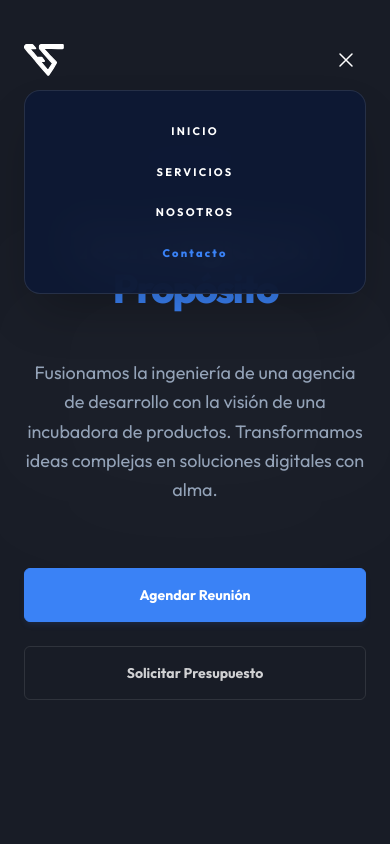
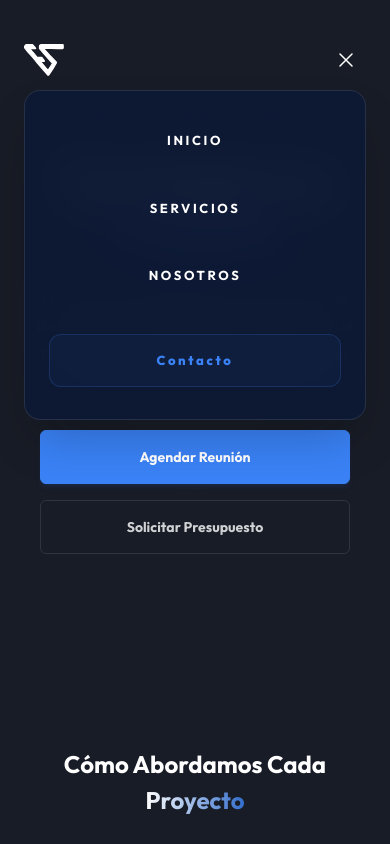
Before and after one commit to MarianoRicoy/tws-landing, a Next.js app: page / in a window 390 px wide. Both pictures are taken after a click on the button 346 px from the left and 60 px from the top of the page. Shown: the top 844 px of the page. Built offline with nearby package versions, Linux system fonts and the light colour scheme.

Commit message:
style: optimize mobile responsiveness for Hero, Navbar and ContactModal

```diff
--- a/components/ContactModal.tsx
+++ b/components/ContactModal.tsx
@@ -146,32 +146,32 @@ const ContactModal: React.FC<ContactModalProps> = ({ isOpen, onClose }) => {
   };
 
   return (
-    <div onClick={handleClose} className="fixed inset-0 z-50 flex items-start justify-center bg-[#181C26]/80 backdrop-blur-md p-4 overflow-y-auto pt-20 pb-10 transition-all duration-300">
-      <div onClick={(e) => e.stopPropagation()} className="relative w-full max-w-5xl bg-[#0F1219]/90 backdrop-blur-xl rounded-3xl border border-white/10 shadow-2xl overflow-hidden transition-all duration-500">
+    <div onClick={handleClose} className="fixed inset-0 z-50 flex items-center justify-center bg-[#181C26]/80 backdrop-blur-md p-4 overflow-y-auto transition-all duration-300">
+      <div onClick={(e) => e.stopPropagation()} className="relative w-full max-w-5xl bg-[#0F1219]/90 backdrop-blur-xl rounded-3xl border border-white/10 shadow-2xl overflow-hidden transition-all duration-500 max-h-[90vh] flex flex-col">
         <button
           onClick={handleClose}
-          className="absolute top-4 right-4 md:top-6 md:right-6 text-[#94a3b8] hover:text-white transition-colors z-20 bg-[#0F1219]/50 p-2 rounded-full md:bg-transparent md:p-0"
+          className="absolute top-4 right-4 md:top-6 md:right-6 text-[#94a3b8] hover:text-white transition-colors z-30 bg-[#0F1219]/50 p-2 rounded-full md:bg-transparent md:p-0"
         >
           <X className="h-6 w-6 md:h-7 md:w-7" />
         </button>
 
-        <div className="flex flex-col-reverse md:grid md:grid-cols-12 min-h-[500px] md:min-h-0">
-          {/* Left Column */}
-          <div className="md:col-span-4 bg-black/30 p-6 md:p-10 flex flex-col justify-between items-center text-center md:items-start md:text-left border-t md:border-t-0 md:border-r border-white/5">
-            <div className="w-full flex flex-col items-center md:items-start">
-              <img src="/Isologo.svg" alt="TWS Isologo" className="h-8 w-auto mb-10 md:h-6 opacity-90" />
+        <div className="flex flex-col md:grid md:grid-cols-12 overflow-y-auto">
+          {/* Left Column - Hidden on very small screens or adjusted */}
+          <div className="hidden md:flex md:col-span-4 bg-black/30 p-10 flex-col justify-between border-r border-white/5">
+            <div className="w-full">
+              <img src="/Isologo.svg" alt="TWS Isologo" className="h-6 w-auto mb-10 opacity-90" />
               <div className="space-y-6 w-full text-left">
                 <ContactInfo icon={Mail} title="Email" value="info@tws.ar" href="mailto:info@tws.ar" />
                 <ContactInfo icon={Linkedin} title="LinkedIn" value="/company/tech-with-soul" href="https://www.linkedin.com/company/tech-with-soul" />
               </div>
             </div>
-            <p className="text-sm font-semibold italic mt-12 md:mt-0 tracking-wide" style={{ color: '#3b82f6', textShadow: '0 0 15px rgba(58, 130, 246, 0.6)' }}>
+            <p className="text-sm font-semibold italic tracking-wide" style={{ color: '#3b82f6', textShadow: '0 0 15px rgba(58, 130, 246, 0.6)' }}>
               Tecnología con Propósito
             </p>
           </div>
 
           {/* Right Column */}
-          <div className="md:col-span-8 p-6 md:p-10 flex flex-col">
+          <div className="col-span-12 md:col-span-8 p-6 md:p-10 flex flex-col">
             {isSent ? (
               <FeedbackState type="success" onClose={handleClose} />
             ) : error ? (
--- a/components/Hero.tsx
+++ b/components/Hero.tsx
@@ -6,33 +6,33 @@ import { useModal } from '@/contexts/ModalContext';
 export default function Hero() {
   const { openModal } = useModal();
   return (
-    <section data-theme="dark" className="relative pt-36 pb-20 md:pt-48 md:pb-32 overflow-hidden">
+    <section data-theme="dark" className="relative pt-28 pb-20 md:pt-48 md:pb-32 overflow-hidden">
       {/* Subtle background glow behind text */}
-      <div className="absolute top-1/2 left-1/2 -translate-x-1/2 -translate-y-1/2 w-[500px] h-[300px] bg-white/[0.02] blur-[100px] rounded-full pointer-events-none z-0"></div>
+      <div className="absolute top-1/2 left-1/2 -translate-x-1/2 -translate-y-1/2 w-[300px] md:w-[500px] h-[300px] bg-white/[0.02] blur-[80px] md:blur-[100px] rounded-full pointer-events-none z-0"></div>
 
       <div className="relative z-10 max-w-7xl mx-auto px-6">
-        <div className="flex flex-col items-center text-center space-y-12">
-          <p className="text-[10px] md:text-xs text-accent-cyan tracking-[0.4em] uppercase font-bold" style={{ textShadow: '0 0 25px rgba(58, 130, 246, 0.8)' }}>
+        <div className="flex flex-col items-center text-center space-y-8 md:space-y-12">
+          <p className="text-[9px] md:text-xs text-accent-cyan tracking-[0.3em] md:tracking-[0.4em] uppercase font-bold" style={{ textShadow: '0 0 20px rgba(58, 130, 246, 0.6)' }}>
             DESARROLLO DE SOFTWARE + PRODUCTOS
           </p>
 
-          <h1 className="text-[clamp(2.5rem,8vw,5rem)] md:text-7xl lg:text-8xl font-extrabold tracking-tighter text-white leading-[1.1] max-w-5xl">
+          <h1 className="text-[2.75rem] leading-[1.1] md:text-7xl lg:text-8xl font-extrabold tracking-tighter text-white max-w-5xl">
             Tecnología con <span className="text-accent-cyan">Propósito</span>
           </h1>
 
-          <p className="text-lg md:text-xl text-slate-400 max-w-xl mx-auto leading-relaxed font-medium">
+          <p className="text-base md:text-xl text-slate-400 max-w-xl mx-auto leading-relaxed font-medium px-2 md:px-0">
             Fusionamos la ingeniería de una agencia de desarrollo con la visión de una incubadora de productos. Transformamos ideas complejas en soluciones digitales con alma.
           </p>
 
-          <div className="flex flex-col sm:flex-row items-center justify-center gap-6 pt-4 w-full sm:w-auto">
+          <div className="flex flex-col sm:flex-row items-center justify-center gap-4 md:gap-6 pt-2 md:pt-4 w-full sm:w-auto px-4 md:px-0">
             <button
               onClick={openModal}
-              className="px-10 py-4 rounded-md bg-accent-cyan border border-accent-cyan text-white font-bold text-sm hover:opacity-90 hover:shadow-md hover:shadow-accent-cyan/10 transition-all hover:scale-105 active:scale-95 text-center w-full sm:w-auto shadow-md shadow-accent-cyan/10">
+              className="px-8 md:px-10 py-4 rounded-md bg-accent-cyan border border-accent-cyan text-white font-bold text-sm hover:opacity-90 hover:shadow-md hover:shadow-accent-cyan/10 transition-all hover:scale-105 active:scale-95 text-center w-full sm:w-auto shadow-md shadow-accent-cyan/10">
               Agendar Reunión
             </button>
             <button
               onClick={openModal}
-              className="px-10 py-4 rounded-md border border-white/10 text-white/80 font-bold text-sm hover:bg-accent-cyan hover:text-white hover:border-accent-cyan hover:shadow-md hover:shadow-accent-cyan/10 transition-all hover:scale-105 active:scale-95 text-center w-full sm:w-auto">
+              className="px-8 md:px-10 py-4 rounded-md border border-white/10 text-white/80 font-bold text-sm hover:bg-accent-cyan hover:text-white hover:border-accent-cyan hover:shadow-md hover:shadow-accent-cyan/10 transition-all hover:scale-105 active:scale-95 text-center w-full sm:w-auto">
               Solicitar Presupuesto
             </button>
           </div>
--- a/components/Navbar.tsx
+++ b/components/Navbar.tsx
@@ -187,11 +187,11 @@ export default function Navbar() {
 
             {isMobileMenuOpen && (
               <div className="fixed inset-x-0 top-[90px] mx-6 rounded-2xl bg-background-dark/95 backdrop-blur-xl border border-white/10 md:hidden overflow-hidden shadow-2xl z-50">
-                <div className="flex flex-col py-8 px-6 gap-6 text-center text-[11px] tracking-[0.2em] font-bold text-white uppercase">
-                  <Link href="/" onClick={handleLogoClick} className="hover:text-accent-cyan transition-colors">Inicio</Link>
-                  <a href="/#servicios" onClick={(e) => handleNavigation(e, '/#servicios')} className="hover:text-accent-cyan transition-colors">Servicios</a>
-                  <Link href="/nosotros" onClick={(e) => handleNavigation(e, '/nosotros')} className="hover:text-accent-cyan transition-colors">Nosotros</Link>
-                  <button onClick={handleContactAndCloseMenu} className="text-accent-cyan font-black hover:opacity-80 transition-opacity">Contacto</button>
+        <div className="flex flex-col py-8 px-6 gap-8 text-center text-[13px] tracking-[0.2em] font-bold text-white uppercase">
+                  <Link href="/" onClick={handleLogoClick} className="hover:text-accent-cyan transition-colors py-2">Inicio</Link>
+                  <a href="/#servicios" onClick={(e) => handleNavigation(e, '/#servicios')} className="hover:text-accent-cyan transition-colors py-2">Servicios</a>
+                  <Link href="/nosotros" onClick={(e) => handleNavigation(e, '/nosotros')} className="hover:text-accent-cyan transition-colors py-2">Nosotros</Link>
+                  <button onClick={handleContactAndCloseMenu} className="text-accent-cyan font-black hover:opacity-80 transition-opacity py-4 border border-accent-cyan/20 rounded-xl bg-accent-cyan/5 mt-2">Contacto</button>
                 </div>
               </div>
             )}
```
